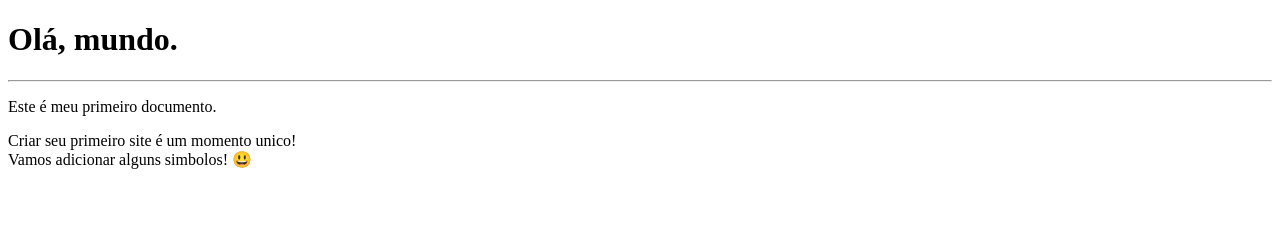
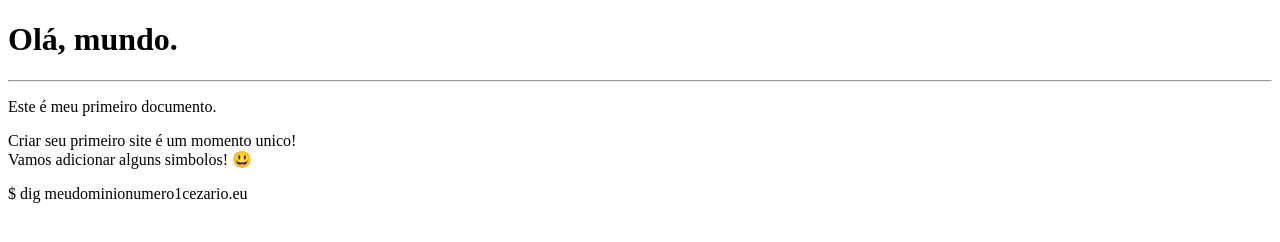
Before and after one commit to WellingtonCezario/Repositorio-teste, a plain HTML site: page index.html in a window 1280 px wide. Drawn offline with Linux system fonts and the light colour scheme.

Commit message:
Update index.html

```diff
--- a/index.html
+++ b/index.html
@@ -22,3 +22,4 @@
     </p>
 </body>
 </html>
+$ dig meudominionumero1cezario.eu
```
